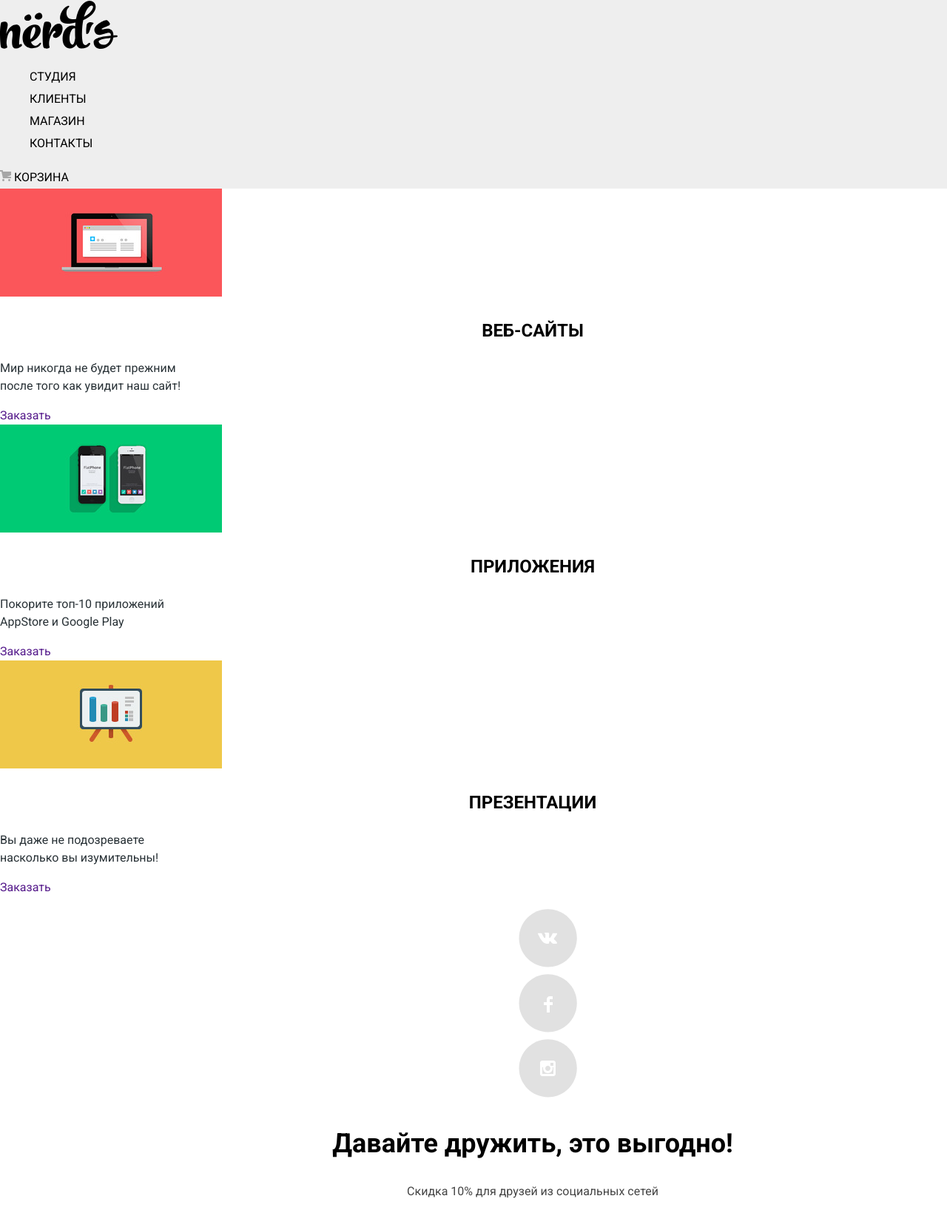
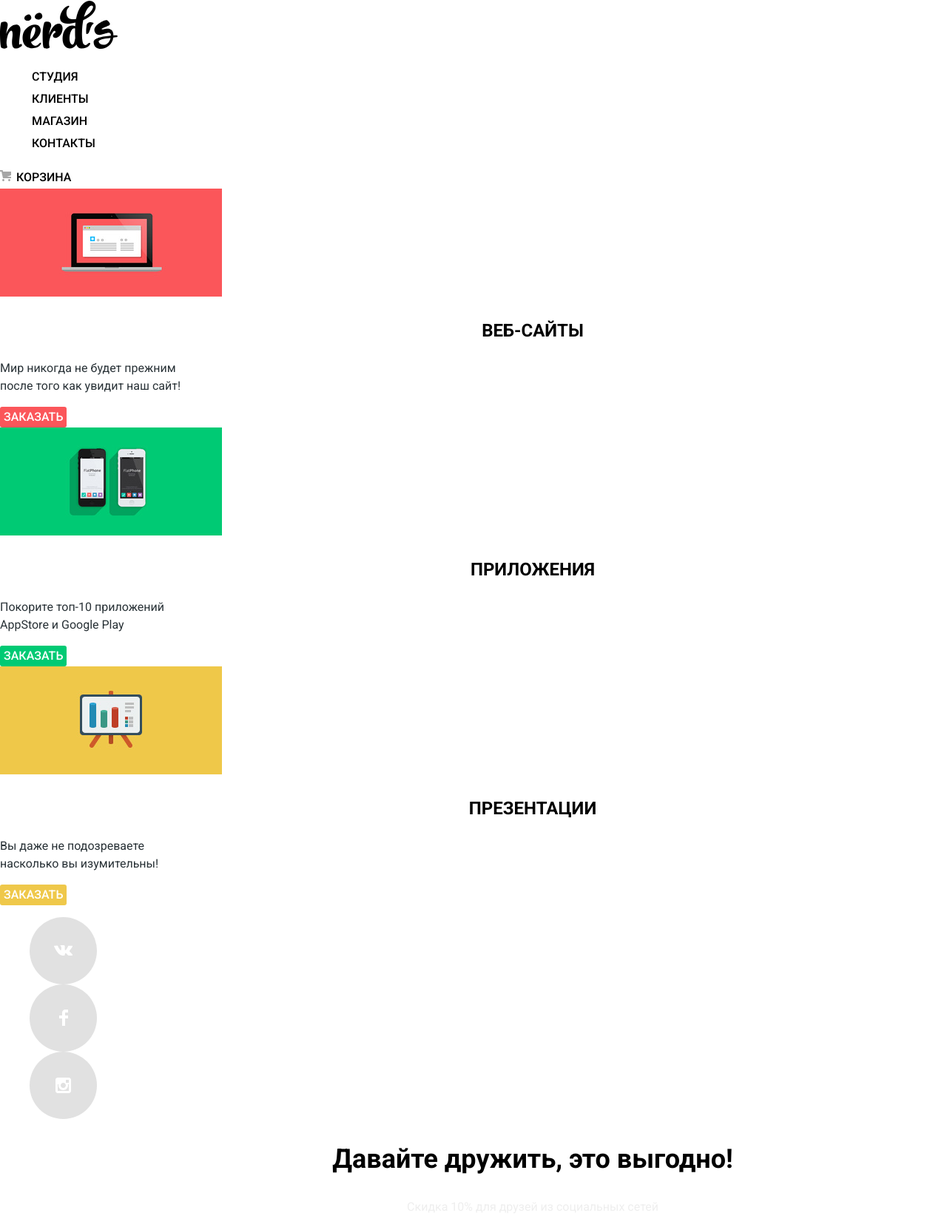
Before and after one commit to Solodnikov1994/1245695-nerds-28, a plain HTML site: page index.html in a window 1280 px wide. Shown: the top 1659 px of the page at 74% size. Before the commit the page ends 1638 px from the top, so only its background shows below. Drawn offline with Linux system fonts and the light colour scheme.

Commit message:
Базовая стилизация (крайняя версия)

```diff
--- a/css/style.css
+++ b/css/style.css
@@ -11,21 +11,24 @@
   --basic-yellow-neutral: #EAB534;
   --basic-yellow-dark: #E5A722;
   --basic-gray-light: #444;
+  --basic-gray-light: #EEE;
   --basic-gray-neutral: #666;
-	--basic-gray-darc: #283136;
+  --basic-gray-dark: #283136;
+  --basic-gray-neutral1: #DFDFDF;
+  --basic-gray-dark1: #D5D5D5;
 }
 
 body {
   min-width: 1440px;
   margin:0;
   padding: 0;
-    font-family: 'Roboto', sans-serif;
+  font-family: 'Roboto', 'Arial', sans-serif;
   font-size: 16px;
   line-height: 24px;
   font-weight: normal;
-    color: #000;
+  color: var(--basic-black);
   text-transform: none;
-    background-color: #FFF;
+  background-color: var(--basic-white);
   background-position: center;
   background-repeat: no-repeat;
 }
@@ -39,8 +42,8 @@ img {
 	height: auto;
 }
 
-.header1 {
-	background-color: #EEE;
+.main-header {
+	background-color: var(--basic-gray);
 }
 
 .navigation-list {
@@ -51,7 +54,22 @@ img {
 	line-height: 30px;
 	font-weight: 500;
 	text-transform: uppercase;
-	color: #000;
+	color: var(--basic-black);
+  padding: 3px 3px 10px;
+  border-bottom: 1px solid transparent;
+}
+
+.navigation-title:hover {
+  color: var(--basic-red-light);
+}
+
+.navigation-title:active {
+  color: var(--basic-black);
+  opacity: 0.3;
+}
+
+.navigation-title.active {
+  border-color: var(--basic-red-light);
 }
 
 .wrapper {
@@ -69,7 +87,7 @@ img {
 }
 
 .main-information {
-	color: #000;
+	color: var(--basic-black);
 }
 
 .information-title {
@@ -80,35 +98,54 @@ img {
 	text-align: center;
 }
 
-.information-text  {
-	color: #283136;
+.information-text {
+	color: var(--basic-gray-dark);
 }
 
 .main-footer {
-	color: #000;
+	color: var(--basic-black);
+}
+
+.footer-list {
+	list-style: none;
+	text-align: center;
 }
 
 .footer-social {
-	list-style: none;
-	text-align: center;
+  background: #E1E1E1;
+  display: flex;
+  align-items: center;
+  justify-content: center;
+  padding: 5px;
+  width: 81px;
+  height: 81px;
+  border-radius: 50%;
+}
+
+.footer-social:hover {
+  background: var(--basic-red-neutral);
+}
+
+.footer-social:active {
+  background: var(--basic-red-dark);
 }
 
 .footer-frendship {
 	font-weight: bold;
 	font-size: 36px;
 	line-height: 36px;
-	color: #000;
+	color: var(--basic-black);
 	text-align: center;
 }
 
 .footer-discount {
 	font-size: 16px;
 	line-height: 22px;
-	color: #444;
+	color: var(--basic-gray-light);
 	text-align: center;
 }
 
-.grid {
+.grid-title {
 	font-size: 18px;
   line-height: 30px;
   text-align: center;
@@ -118,8 +155,17 @@ img {
 .grid1 {
 	font-size: 16px;
   line-height: 19px;
-    color: #283136;
+  color: var(--basic-gray-dark);
   list-style: none;
+}
+
+.grid1 label:hover {
+  color: var(--basic-gray-dark);
+}
+
+.grid1 input:disabled+label {
+   color: var(--basic-gray-dark);
+   opacity: 0.3;
 }
 
 /*
@@ -143,9 +189,76 @@ img {
 }
 */
 
-
-
 .none,
-.none1{
+.none1 {
   display: none;
 }
+
+.shop-title {
+  font-weight: 500;
+  font-size: 55px;
+  line-height: 55px;
+  text-align: center;
+}
+
+.button {
+  background: var(--basic-red-light);
+  border-radius: 3px;
+  display: inline-block;
+  vertical-align: top;
+  color: var(--basic-white);
+  padding: 5px;
+  font-size: 16px;
+  line-height: 18px;
+  font-weight: 500;
+  text-transform: uppercase;
+}
+
+.button:hover {
+  background: var(--basic-red-neutral);
+}
+
+.button:active {
+  background: var(--basic-red-dark);
+  box-shadow: inset 0px 3px 0px rgba(0, 1, 1, 0.1);
+}
+
+.green--style {
+  background: var(--basic-green-light);
+}
+
+.green--style:hover {
+  background: var(--basic-green-neutpal);
+}
+
+.green--style:active {
+  background: var(--basic-green-dark);
+  box-shadow: inset 0px 3px 0px rgba(0, 1, 1, 0.1);
+}
+
+.yellow--style {
+  background: var(--basic-yellow-light);
+}
+
+.yellow--style:hover {
+  background: var(--basic-yellow-neutral);
+}
+
+.yellow--style:active {
+  background: var(--basic-yellow-dark);
+  box-shadow: inset 0px 3px 0px rgba(0, 1, 1, 0.1);
+}
+
+.gray--style {
+  background: var(--basic-gray-light);
+  color: var(--basic-black);
+}
+
+.gray--style:hover {
+  background: var(--basic-gray-neutral1);
+}
+
+.gray--style:active {
+  background: var(--basic-gray-dark1);
+  box-shadow: inset 0px 3px 0px rgba(0, 1, 1, 0.1);
+}
--- a/index.html
+++ b/index.html
@@ -3,12 +3,12 @@
   <head>
     <meta charset="utf-8">
     <title>HTML Academy: Нёрдс</title>
-    <link href="https://fonts.googleapis.com/css2?family=Roboto:wght@400;700&display=swap" rel="stylesheet">
+    <link href="https://fonts.googleapis.com/css2?family=Roboto:wght@400;500;700&display=swap" rel="stylesheet">
     <link href="css/normalize.css" rel="stylesheet">
     <link href="css/style.css" rel="stylesheet">
   </head>
   <body>
-  	<header class="header1">
+  	<header class="main-header">
   	  <nav class="main-navigation">
   	    <a>
   	    	<img src="img/nerds-logo.svg" width="159" height="65" alt="Нёрдс">
@@ -34,27 +34,29 @@
              <a href="">Узнать больше</a>
              <img src="" width="" height="" alt="Андройды">
             </div>-->
+        <section class="main-information">
           <h2 class="visually-hidden">Информация</h2>
-  			<section class="main-information">
-          <a href=""><img  src="img/illustration-11.png" width="300" height="146" alt="Ноутбук"></a>
+  			  <div class="information-item">
+            <a href=""><img src="img/illustration-11.png" width="300" height="146" alt="Ноутбук"></a>
             <h3 class="information-title">ВЕБ-САЙТЫ</h3>
             <p class="information-text">Мир никогда не будет прежним<br>
             после того как увидит наш сайт!</p>
-          <a href="">Заказать</a>
-        </section>
-        <section>
+            <a class="button" href="">Заказать</a>
+          </div>
+          <div class="information-item">
             <a href=""><img src="img/illustration-21.png" width="300" height="146" alt="Телефоны"></a>
             <h3 class="information-title">ПРИЛОЖЕНИЯ</h3>
             <p class="information-text">Покорите топ-10 приложений<br>
             AppStore и Google Play</p>
-          <a href="">Заказать</a>
-        </section>
-        <section>
+            <a class="button  green--style" href="">Заказать</a>
+          </div>
+          <div class="information-item">
             <a href=""><img src="img/illustration-31.png" width="300" height="146" alt="Планшет"></a>
             <h3 class="information-title">ПРЕЗЕНТАЦИИ</h3>
             <p class="information-text">Вы даже не подозреваете<br>
             насколько вы изумительны!</p>
-          <a href="">Заказать</a>
+            <a class="button  yellow--style" href="">Заказать</a>
+          </div>
         </section>
         <!--<section>
               <p>Мы - маленькая, но гордая<br>
@@ -118,10 +120,10 @@
 
     </main>
   	<footer class="main-footer">
-      <ul class="footer-social">
-        <li><a href=""><img src="img/vk.svg" width="81" height="81" alt="В контакте"></a></li>
-        <li><a href=""><img src="img/fasebook.svg" width="81" height="81" alt="Фейсбук"></a></li>
-        <li><a href=""><img src="img/instagramm.svg" width="81" height="81" alt="Инстаграмм"></a></li>
+      <ul class="footer-list">
+        <li><a class="footer-social" href=""><img src="img/vk-icon.svg" width="26" height="15" alt="В контакте"></a></li>
+        <li><a class="footer-social" href=""><img src="img/fb-icon.svg" width="12" height="22" alt="Фейсбук"></a></li>
+        <li><a class="footer-social" href=""><img src="img/insta-icon.svg" width="21" height="21" alt="Инстаграмм"></a></li>
       </ul>
       <p class="footer-frendship">Давайте дружить, это выгодно!</p>
       <p class="footer-discount">Скидка 10% для друзей из социальных сетей</p>
--- a/style.css
+++ /dev/null
@@ -1,142 +0,0 @@
-:root {
-  --basic-black: #000;
-  --basic-red-light: #FB565A;
-  --basic-red-neutral: #E74246;
-  --basic-red-dark: #D7373B;
-  --basic-white: #FFF;
-  --basic-green-light: #00CA74;
-  --basic-green-neutpal: #00BC6C;
-  --basic-green-dark: #00AA62;
-  --basic-yellow-light: #EFC84A;
-  --basic-yellow-neutral: #EAB534;
-  --basic-yellow-dark: #E5A722;
-  --basic-gray-light: #444;
-  --basic-gray-neutral: #666;
-  --basic-gray-darc: #28136;
-}
-
-body {
-    min-width: 1440px;
-    margin:0;
-    padding: 0;
-    font-family: 'Roboto', sans-serif;
-    font-size: 16px;
-    line-height: 24px;
-    font-weight: normal;
-    color: #000;
-    text-transform: none;
-    background-color: #FFF;
-    background-position: center;
-    background-repeat: no-repeat;
-}
-
-a {
-	text-decoration: none;
-}
-
-img {
-	max-wight: 100%;
-	height: auto;
-}
-
-.header1 {
-	background-color: #EEE;
-}
-
-.navigation-list {
-	list-style: none;
-}
-
-.navigation-title {
-	line-height: 30px;
-	font-weight: 500;
-	text-transform: uppercase;
-	color: #000;
-}
-
-.main-visually {
-    color: #000;
-}
-
-.visually-hidden {
-	position: absolute;
-	clip: rect(0 0 0 0);
-}
-
-.main-information {
-	color: #000;
-}
-
-.information-title {
-	font-weight: bold;
-	font-size: 24px;
-	line-height: 30px;
-	text-transform: uppercase;
-	text-align: center;
-}
-
-.information-text  {
-	color: #283136;
-}
-
-.main-footer {
-	color: #000;
-}
-
-.footer-social {
-	list-style: none;
-	text-align: center;
-}
-
-.footer-frendship {
-	font-weight: bold;
-	font-size: 36px;
-	line-height: 36px;
-	color: #000;
-	text-align: center;
-}
-
-.footer-discount {
-	font-size: 16px;
-	line-height: 22px;
-	color: #444;
-	text-align: center;
-}
-
-.grid {
-	font-size: 18px;
-    line-height: 30px;
-    text-align: center;
-    text-transform: uppercase;
-}
-
-.grid1 {
-	font-size: 16px;
-    line-height: 19px;
-    color: #283136;
-    list-style: none;
-}
-
-.main-store {
-	color: black;
-}
-
-.store-title {
-	font-weight: bold;
-	font-size: 18px;
-	line-height: 30px;
-	text-transform: uppercase;
-	text-align: center;
-    color: #000;
-}
-
-.store-text  {
-	line-height: 18px;
-	text-align: center;
-	color: #666;
-}
-
-.none,
-.none1{
-    display: none;
-}
```
Also changed, not shown: catalog.html (+11 -11 lines), img/fb-icon.svg (added), img/insta-icon.svg (added), img/vk-icon.svg (added). Lines whose indentation alone changed are shown as unchanged.
